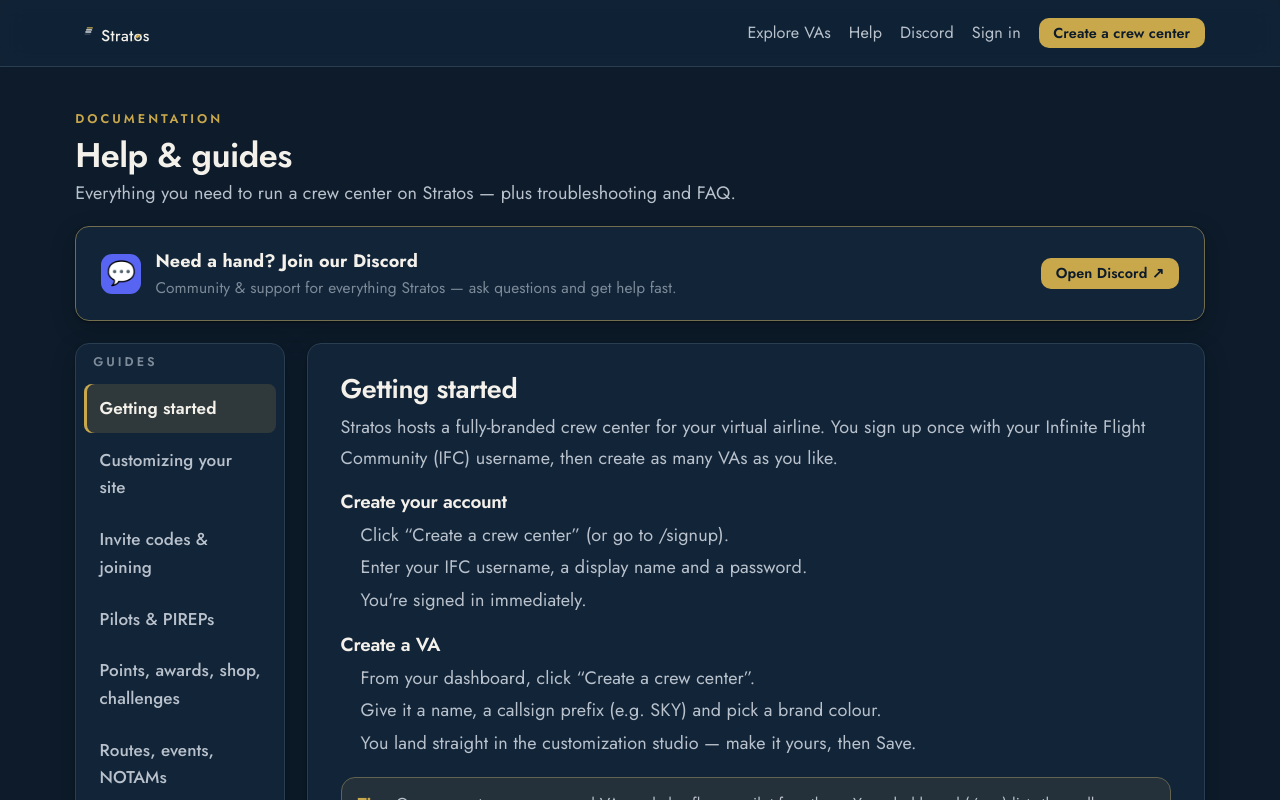
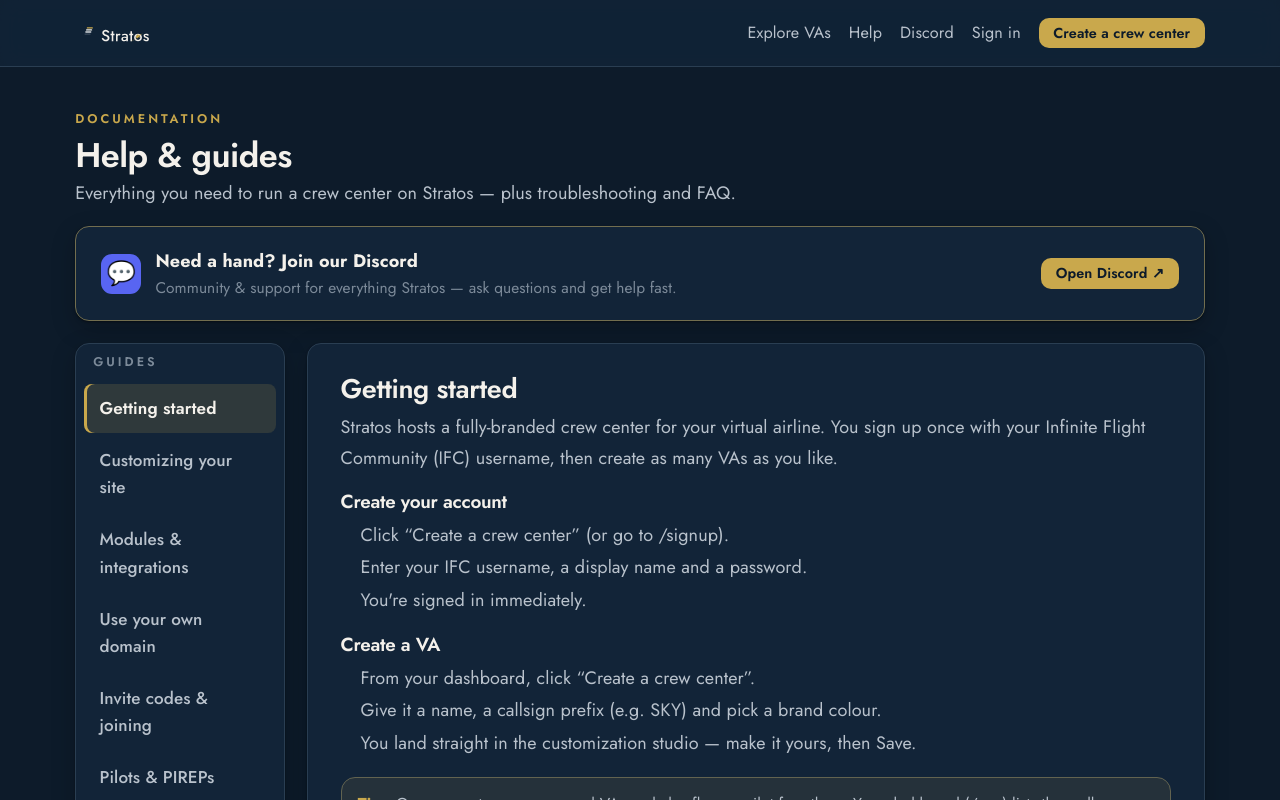
Before and after one commit to daCortex/stratos, a Next.js app: page /help in a window 1280 px wide. Shown: the top 800 px of the page. Built offline with nearby package versions, Linux system fonts and the light colour scheme; no server answers.

Commit message:
Docs: v1.2 changelog + Help guides for domains, modules & integrations [skip changelog]

```diff
--- a/src/components/HelpCenter.tsx
+++ b/src/components/HelpCenter.tsx
@@ -26,6 +26,26 @@
       { h: "Hubs · Fleet · Ranks · Bonuses", p: "Edit your network, aircraft, rank ladder and PIREP multiplier codes." },
       { h: "Engage", p: "Frequent-Flyer points rates + currency name, an animated hero banner, the SimBrief toggle, a Discord webhook, and codeshare partners." },
       { note: "Changes are per-VA. Pilots never see “Stratos” — it's your site." },
+    ],
+  },
+  {
+    key: "modules", title: "Modules & integrations",
+    blocks: [
+      { p: "Settings → Modules switches on optional power features. They're off by default, so you only get what you want." },
+      { h: "Live flight map", p: "A real-time map of your pilots airborne on Infinite Flight. Adds a “Live” page to your menu. Needs the platform's Infinite Flight API key configured." },
+      { h: "Infinite Flight verification", p: "Pilots prove they own their IFC account and pull their real grade & hours onto their flight deck — trustworthy data, no cheating." },
+      { h: "Analytics dashboard", p: "Charts for owners — flights per month, pilot growth, top routes and pilots. Adds an “Analytics” tab to the crew center." },
+      { h: "Sign in with Discord", p: "When the platform admin configures Discord OAuth, a “Continue with Discord” button appears on login/signup. Otherwise pilots use their IFC username and password." },
+    ],
+  },
+  {
+    key: "domain", title: "Use your own domain",
+    blocks: [
+      { p: "Make your crew center live on your own domain (flyyourva.com) — fully white-labeled, with valid HTTPS and no “Stratos” anywhere. Settings → Domain." },
+      { h: "Step 1 — point the domain at us", p: "Add the DNS record we show you at your registrar: an A record for a root domain (flyyourva.com), or a CNAME for a subdomain (crew.flyyourva.com)." },
+      { h: "Step 2 — prove you own it", steps: ["Save your domain — we generate a verification token.", "Add the TXT record we show: name “_stratos.yourdomain”, value “stratos-domain-verify=<token>”.", "Click Verify — we check the record over DNS."] },
+      { h: "Step 3 — go live", p: "Once verified, your domain serves only your crew center. SSL is issued automatically; it can take a few minutes for DNS to propagate." },
+      { note: "Only a verified domain routes, so no one can claim a domain they don't own. Custom-domain registration may need the platform admin to enable it (a Vercel token)." },
     ],
   },
   {
```
Also changed, not shown: 1 other file (tests, documents, lock files or other folders).
